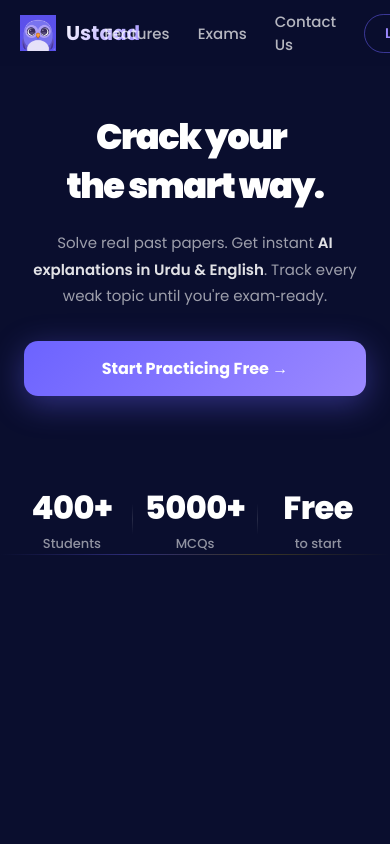
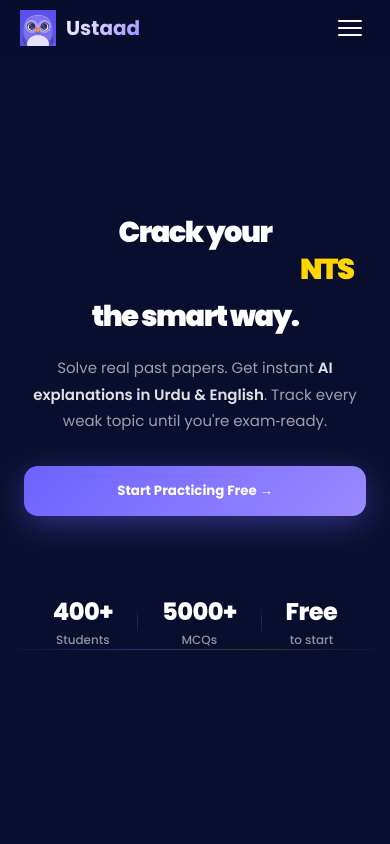
Before and after one commit to mburhankhan101-glitch/ustaad-landing, a Next.js app: page / in a window 390 px wide. Shown: the top 844 px of the page. Built offline with nearby package versions, Linux system fonts and the light colour scheme; no server answers.

Commit message:
mobile vertical centering and navbar overlap with claudeee.

```diff
--- a/components/Hero.module.css
+++ b/components/Hero.module.css
@@ -1,5 +1,6 @@
+/* Hero.module.css – mobile: centered, stats below, no phone, full height */
 
-/* ── Scroll Reveal ─────────────────────────────────────────────── */
+/* Scroll Reveal */
 .revealUp {
   opacity: 0;
   transform: translateY(28px);
@@ -11,16 +12,19 @@
   transform: translateY(0) !important;
 }
 
-/* ── Hero wrapper ──────────────────────────────────────────────── */
+/* Hero wrapper – full viewport height */
 .hero {
   position: relative;
   min-height: 100vh;
   overflow: hidden;
   padding-bottom: 60px;
   padding-top: 50px;
+  display: flex;
+  flex-direction: column;
+  justify-content: center;
 }
 
-/* ── Two‑column grid ───────────────────────────────────────────── */
+/* Two‑column grid */
 .heroGrid {
   display: grid;
   grid-template-columns: 1.1fr 0.9fr;
@@ -36,7 +40,7 @@
   animation: fadeUp 0.6s ease both;
 }
 
-/* ── Headline ─────────────────────────────────────────────────── */
+/* Headline */
 .h1 {
   font-size: 68px;
   font-weight: 900;
@@ -73,7 +77,7 @@
   transform: translateY(0);
 }
 
-/* ── Subtext ───────────────────────────────────────────────────── */
+/* Subtext */
 .sub {
   font-size: 16.5px;
   color: rgba(255, 255, 255, 0.6);
@@ -87,14 +91,13 @@
   font-weight: 600;
 }
 
-/* ── CTAs wrapper ──────────────────────────────────────────────── */
+/* CTAs */
 .ctas {
   width: 100%;
   margin-bottom: 38px;
   animation: fadeUp 0.6s ease 0.48s both;
 }
 
-/* ── CTA Buttons ───────────────────────────────────────────────── */
 .ctaColumn {
   display: flex;
   flex-direction: column;
@@ -102,81 +105,56 @@
   width: 100%;
 }
 
-.btnPrimary {
+.btnPrimary, .btnContinue, .btnSwitch, .btnSkeleton {
   width: 100%;
   padding: 15px 24px;
   border-radius: 14px;
   border: none;
-  background: linear-gradient(135deg, #6C63FF, #9C89FF);
-  color: #fff;
   font-family: 'Poppins', sans-serif;
-  font-size: 16px;
   font-weight: 700;
   cursor: pointer;
-  box-shadow: 0 8px 32px rgba(108, 99, 255, 0.4);
-  transition: transform 0.15s ease, box-shadow 0.15s ease;
   display: flex;
   align-items: center;
   justify-content: center;
   gap: 8px;
   box-sizing: border-box;
 }
+.btnPrimary {
+  background: linear-gradient(135deg, #6C63FF, #9C89FF);
+  color: #fff;
+  box-shadow: 0 8px 32px rgba(108, 99, 255, 0.4);
+  transition: transform 0.15s ease, box-shadow 0.15s ease;
+}
 .btnPrimary:hover {
   transform: translateY(-2px);
   box-shadow: 0 12px 40px rgba(108, 99, 255, 0.5);
 }
-.btnPrimary:active {
-  transform: translateY(0);
-}
-
 .btnContinue {
-  width: 100%;
-  padding: 14px 24px;
-  border-radius: 14px;
-  border: none;
   background: linear-gradient(135deg, #6C63FF, #9C89FF);
   color: #fff;
-  font-family: 'Poppins', sans-serif;
-  font-size: 16px;
-  font-weight: 700;
-  cursor: pointer;
-  display: flex;
-  align-items: center;
-  justify-content: center;
-  gap: 8px;
   transition: transform 0.15s ease;
-  box-sizing: border-box;
 }
 .btnContinue:hover {
   transform: translateY(-2px);
 }
-
 .btnSwitch {
-  width: 100%;
   background: transparent;
   border: 1px solid rgba(255, 255, 255, 0.2);
-  border-radius: 10px;
   color: rgba(255, 255, 255, 0.55);
-  font-family: 'Poppins', sans-serif;
   font-size: 13px;
-  padding: 9px 16px;
-  cursor: pointer;
-  transition: border-color 0.15s, color 0.15s;
-  box-sizing: border-box;
+  font-weight: 500;
 }
 .btnSwitch:hover {
   border-color: rgba(255, 255, 255, 0.35);
   color: rgba(255, 255, 255, 0.8);
 }
-
 .btnSkeleton {
   height: 52px;
-  border-radius: 14px;
   background: rgba(108, 99, 255, 0.35);
   animation: skelPulse 1.5s ease-in-out infinite;
 }
 
-/* ── Phone area ────────────────────────────────────────────────── */
+/* Phone area (desktop only) */
 .heroRight {
   position: relative;
   display: flex;
@@ -185,7 +163,6 @@
   padding: 48px 0;
   animation: slideRight 0.75s cubic-bezier(0.34, 1.1, 0.64, 1) 0.25s both;
 }
-
 .phoneShadow {
   position: absolute;
   bottom: 32px;
@@ -195,7 +172,6 @@
   filter: blur(18px);
   z-index: 0;
 }
-
 .phoneWrap {
   position: relative;
   z-index: 1;
@@ -207,7 +183,6 @@
 .phoneWrap:hover {
   transform: perspective(1100px) rotateY(-3deg) rotateX(1deg);
 }
-
 .phoneBody {
   background: #070B27;
   border-radius: 38px;
@@ -215,7 +190,6 @@
   border: 1.5px solid rgba(255, 255, 255, 0.13);
   box-shadow: inset 0 0 0 1px rgba(255, 255, 255, 0.04);
 }
-
 .island {
   width: 90px;
   height: 24px;
@@ -223,13 +197,11 @@
   background: #030614;
   margin: 0 auto 12px;
 }
-
 .screen {
   background: linear-gradient(188deg, #0B0F31 0%, #0F0A36 100%);
   border-radius: 26px;
   overflow: hidden;
 }
-
 .appBar {
   padding: 12px 14px 10px;
   display: flex;
@@ -260,7 +232,6 @@
   font-size: 10px;
   font-weight: 700;
 }
-
 .progWrap {
   padding: 0 14px 10px;
 }
@@ -282,7 +253,6 @@
   background: linear-gradient(90deg, #6C63FF, #A78BFA);
   border-radius: 2px;
 }
-
 .topicChip {
   margin: 0 14px 10px;
   display: inline-flex;
@@ -303,7 +273,6 @@
   font-size: 10px;
   color: rgba(255, 255, 255, 0.62);
 }
-
 .qcard {
   margin: 0 14px 10px;
   background: rgba(255, 255, 255, 0.04);
@@ -324,7 +293,6 @@
   color: rgba(255, 255, 255, 0.88);
   line-height: 1.55;
 }
-
 .opts {
   padding: 0 14px 14px;
   display: flex;
@@ -339,7 +307,6 @@
   border-radius: 11px;
   border: 1px solid rgba(255, 255, 255, 0.06);
   background: rgba(255, 255, 255, 0.02);
-  transition: background 0.2s;
 }
 .optCorrect {
   background: rgba(76, 175, 80, 0.12);
@@ -380,7 +347,7 @@
   margin-left: auto;
 }
 
-/* ── Floating badges ───────────────────────────────────────────── */
+/* Floating badges (desktop only) */
 .fbStreak {
   position: absolute;
   top: 26px;
@@ -399,17 +366,8 @@
 }
 .fbStreakIcon { font-size: 20px; }
 .fbStreakInfo { display: flex; flex-direction: column; }
-.fbStreakNum {
-  font-size: 14px;
-  font-weight: 700;
-  color: #FFD700;
-  line-height: 1;
-}
-.fbStreakLbl {
-  font-size: 9px;
-  color: rgba(255, 255, 255, 0.4);
-  margin-top: 2px;
-}
+.fbStreakNum { font-size: 14px; font-weight: 700; color: #FFD700; line-height: 1; }
+.fbStreakLbl { font-size: 9px; color: rgba(255, 255, 255, 0.4); margin-top: 2px; }
 
 .fbAi {
   position: absolute;
@@ -429,19 +387,10 @@
 }
 .fbAiIcon { font-size: 18px; }
 .fbAiInfo { display: flex; flex-direction: column; }
-.fbAiMain {
-  font-size: 11px;
-  font-weight: 600;
-  color: white;
-  line-height: 1;
-}
-.fbAiSub {
-  font-size: 9px;
-  color: rgba(255, 255, 255, 0.4);
-  margin-top: 2px;
-}
+.fbAiMain { font-size: 11px; font-weight: 600; color: white; line-height: 1; }
+.fbAiSub { font-size: 9px; color: rgba(255, 255, 255, 0.4); margin-top: 2px; }
 
-/* ── Stats strip ────────────────────────────────────────────────── */
+/* Stats strip */
 .glowLine {
   width: 100%;
   height: 1px;
@@ -449,7 +398,6 @@
   margin: 0 auto;
   max-width: 900px;
 }
-
 .strip {
   display: flex;
   align-items: center;
@@ -479,7 +427,6 @@
   height: 44px;
   background: linear-gradient(to bottom, transparent, rgba(255, 255, 255, 0.12), transparent);
 }
-
 .heroLeft .strip {
   justify-content: flex-start;
   margin-top: 32px;
@@ -493,7 +440,7 @@
   height: 32px;
 }
 
-/* ── Keyframes ─────────────────────────────────────────────────── */
+/* Keyframes */
 @keyframes fadeUp {
   from { opacity: 0; transform: translateY(22px); }
   to   { opacity: 1; transform: translateY(0);    }
@@ -501,10 +448,6 @@
 @keyframes slideRight {
   from { opacity: 0; transform: translateX(44px); }
   to   { opacity: 1; transform: translateX(0);    }
-}
-@keyframes pulse {
-  0%, 100% { box-shadow: 0 0 0 2px rgba(76, 175, 80, 0.2); }
-  50%       { box-shadow: 0 0 0 5px rgba(76, 175, 80, 0);   }
 }
 @keyframes floatY {
   0%, 100% { transform: translateY(0);   }
@@ -515,20 +458,13 @@
   50%       { opacity: 0.85; }
 }
 
-/* ================================================================
-   TABLET  768–1100px
-   ================================================================ */
+/* Tablet (768–1100px) */
 @media (max-width: 1100px) {
   .heroGrid  { gap: 28px; padding: 32px 40px 56px; }
   .h1        { font-size: 52px; letter-spacing: -1.5px; }
   .sub       { font-size: 15px; }
-  .phoneWrap {
-    width: 220px;
-    transform: perspective(900px) rotateY(-6deg) rotateX(1deg);
-  }
-  .phoneWrap:hover {
-    transform: perspective(900px) rotateY(-2deg) rotateX(0deg);
-  }
+  .phoneWrap { width: 220px; transform: perspective(900px) rotateY(-6deg) rotateX(1deg); }
+  .phoneWrap:hover { transform: perspective(900px) rotateY(-2deg) rotateX(0deg); }
   .fbStreak  { left: -10px; top: 14px; padding: 7px 10px; }
   .fbAi      { right: -10px; bottom: 28px; padding: 7px 10px; }
   .fbStreakNum { font-size: 12px; }
@@ -536,25 +472,21 @@
   .heroLeft .strip { gap: 40px; margin-top: 28px; }
 }
 
-/* ================================================================
-   MOBILE  ≤ 767px
-   ================================================================ */
-/* ── Mobile Responsive Overrides ── */
-/* ── Mobile Responsive Overrides ── */
+/* Mobile (≤ 992px) – center everything, hide phone, stats below */
 @media (max-width: 992px) {
   .hero {
-    padding-top: 110px; /* Give plenty of breathing room for the navbar */
-    display: block;
+    padding-top: 80px; /* less than before to avoid extra space */
+    min-height: 100vh;
+    justify-content: center;
   }
-
   .heroGrid {
-    /* 1 Column, natural block flow to prevent squishing */
     grid-template-columns: 1fr;
     padding: 0 24px;
-    display: block;
+    display: flex;
+    flex-direction: column;
+    align-items: center;
     width: 100%;
   }
-
   .heroLeft {
     display: flex;
     flex-direction: column;
@@ -562,62 +494,84 @@
     text-align: center;
     margin: 0 auto;
     width: 100%;
+    max-width: 100%;
   }
-
   .h1 {
-    font-size: 2.2rem;
-    display: block; /* Let the sentence flow naturally */
-    line-height: 1.4;
+    font-size: 2.5rem;
+    display: block;
+    line-height: 1.3;
     margin-bottom: 20px;
+    text-align: center;
   }
-
   .h1Line, .h1Cycle {
-    display: inline-block; /* Keeps words side-by-side */
+    display: inline-block;
     margin: 0 4px;
   }
-
+  .h1Cycle {
+    display: inline-block;
+    height: auto;
+    color: #FFD700;
+  }
+  .cw {
+    position: static;
+    opacity: 0;
+    transform: translateY(0);
+    transition: opacity 0.3s ease;
+    white-space: normal;
+  }
+  .cw.on {
+    opacity: 1;
+    transform: translateY(0);
+  }
   .sub {
     text-align: center;
     margin: 0 auto 32px auto;
     max-width: 100%;
   }
-
   .ctaColumn {
     width: 100%;
     gap: 12px;
   }
-
-  .btnPrimary,
-  .btnContinue,
-  .btnSwitch,
-  .ctas {
+  .btnPrimary, .btnContinue, .btnSwitch, .ctas {
     width: 100%;
-    display: flex;
     justify-content: center;
   }
-
-  /* ── Hide phone mockup completely ── */
-  .heroRight,
-  .fbStreak,
-  .fbAi {
+  /* Hide phone mockup and floating badges */
+  .heroRight, .fbStreak, .fbAi {
     display: none !important;
   }
-
-  /* ── Force cards down to prevent overlapping the text ── */
+  /* Stats strip: centered, below buttons */
   .heroLeft .strip {
-    position: relative;
-    margin-top: 50px !important; /* Hard gap so it never covers the heading */
+    margin-top: 40px !important;
     display: flex;
     flex-wrap: wrap;
     justify-content: center;
     align-items: center;
     width: 100%;
-    gap: 12px;
+    gap: 24px;
   }
-
   .heroLeft .stripItem {
     align-items: center;
     text-align: center;
-    flex: 1;
+    flex: 0 1 auto;
+  }
+  .heroLeft .stripSep {
+    height: 30px;
   }
 }
+
+/* Very small devices */
+@media (max-width: 480px) {
+  .h1 {
+    font-size: 1.8rem;
+  }
+  .strip {
+    gap: 16px;
+  }
+  .stripNum {
+    font-size: 1.5rem;
+  }
+  .stripLbl {
+    font-size: 0.75rem;
+  }
+}
--- a/components/Navbar.module.css
+++ b/components/Navbar.module.css
@@ -1,11 +1,10 @@
-/* Navbar.module.css – fixed mobile overlay */
+/* Navbar.module.css – fixed mobile overlay + visible hamburger */
 
 .nav {
   position: fixed;
   top: 0;
   left: 0;
   right: 0;
-  /* z-index MUST be above the mobile menu so the X button stays clickable */
   z-index: 10000;
   background: rgba(10, 14, 46, 0.95);
   backdrop-filter: blur(12px);
@@ -28,7 +27,7 @@
   justify-content: space-between;
 }
 
-/* ── Logo ── */
+/* Logo */
 .logo {
   display: flex;
   align-items: center;
@@ -51,7 +50,7 @@
   color: transparent;
 }
 
-/* ── Desktop links ── */
+/* Desktop links */
 .desktopLinks {
   display: flex;
   align-items: center;
@@ -75,7 +74,7 @@
   text-decoration: none;
 }
 
-/* ── Desktop buttons ── */
+/* Desktop buttons */
 .login {
   background: transparent;
   border: 1.5px solid rgba(108, 99, 255, 0.5);
@@ -110,7 +109,7 @@
   box-shadow: 0 4px 12px rgba(108, 99, 255, 0.4);
 }
 
-/* ── Hamburger ── */
+/* Hamburger – hidden on desktop, visible on mobile */
 .hamburger {
   display: none;
   flex-direction: column;
@@ -119,7 +118,6 @@
   border: none;
   cursor: pointer;
   padding: 8px;
-  /* Must be above the mobile menu overlay */
   position: relative;
   z-index: 10001;
 }
@@ -145,26 +143,22 @@
   transform: rotate(-45deg) translate(5px, -5px);
 }
 
-/* ================================================================
-   MOBILE MENU OVERLAY
-   KEY FIX: solid background + z-index below navbar but above EVERYTHING else
-   ================================================================ */
-/* ── Mobile Menu Overlay ── */
+/* Mobile Menu Overlay */
 .mobileMenu {
   position: fixed;
   top: 0;
   left: 0;
   width: 100vw;
-  height: 100vh; /* FIX: Force to cover the entire viewport height */
-  background: rgba(10, 14, 46, 0.98); /* Solid enough to hide background */
+  height: 100vh;
+  background: rgba(10, 14, 46, 0.98);
   backdrop-filter: blur(15px);
-  z-index: 9999; /* FIX: Just below .nav (10000) so the close button is clickable */
+  z-index: 9999;
   display: flex;
   flex-direction: column;
   align-items: center;
   justify-content: center;
   opacity: 0;
-  pointer-events: none; /* Ignore clicks when closed */
+  pointer-events: none;
   transition: opacity 0.35s ease-in-out;
 }
 
@@ -178,13 +172,13 @@
   flex-direction: column;
   align-items: center;
   justify-content: center;
-  gap: 32px; /* Add spacing between links */
+  gap: 32px;
   width: 100%;
   padding: 0 24px;
 }
 
 .mobileLink {
-  font-size: 1.35rem; /* Make it easily tappable */
+  font-size: 1.35rem;
   font-weight: 500;
   transition: background 0.2s ease, color 0.2s ease;
   text-decoration: none;
@@ -206,7 +200,6 @@
   color: white;
 }
 
-/* ── Mobile auth buttons ── */
 .loginMobile {
   background: rgba(108, 99, 255, 0.12);
   border: 1.5px solid rgba(108, 99, 255, 0.4);
@@ -214,6 +207,7 @@
   margin-top: 16px;
   font-weight: 600;
 }
+
 .loginMobile:hover,
 .loginMobile:active {
   background: rgba(108, 99, 255, 0.25);
@@ -227,6 +221,7 @@
   font-weight: 600;
 }
 
+/* Mobile styles: show hamburger, hide desktop links */
 @media (max-width: 767px) {
   .nav {
     padding: 10px 0;
@@ -234,7 +229,12 @@
   .inner {
     padding: 0 20px;
   }
-  /* mobileMenu top padding matches nav height */
+  .desktopLinks {
+    display: none;
+  }
+  .hamburger {
+    display: flex;
+  }
   .mobileMenu {
     padding-top: 64px;
   }
```
